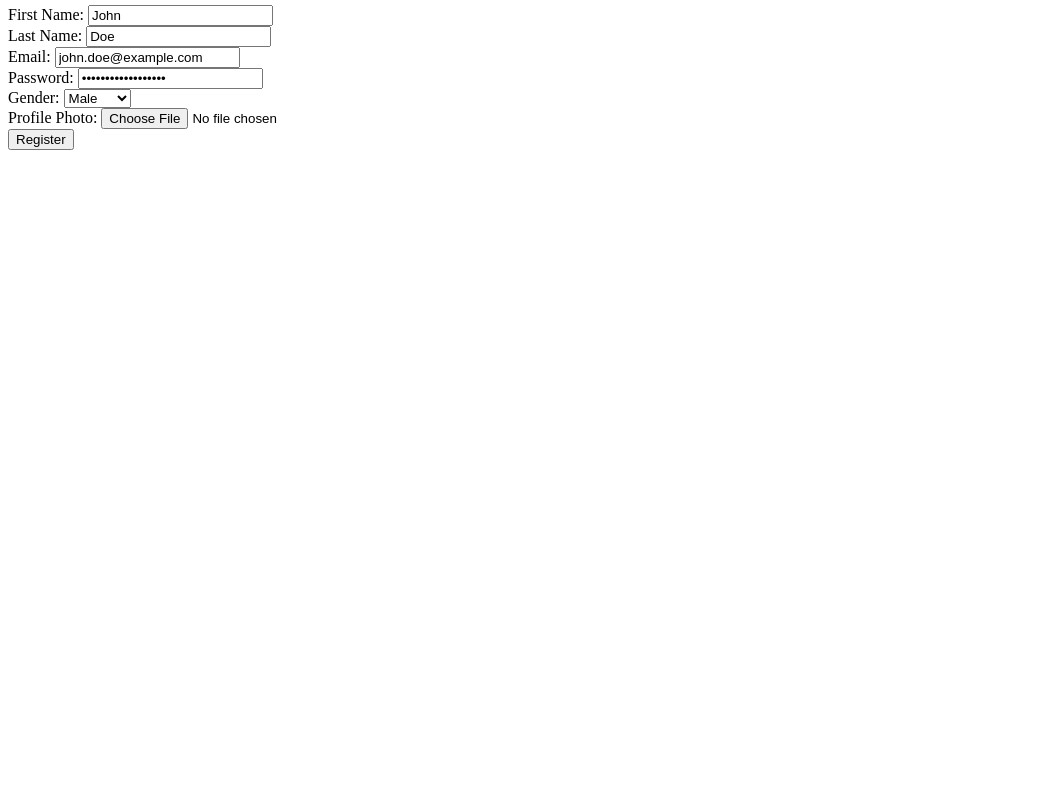
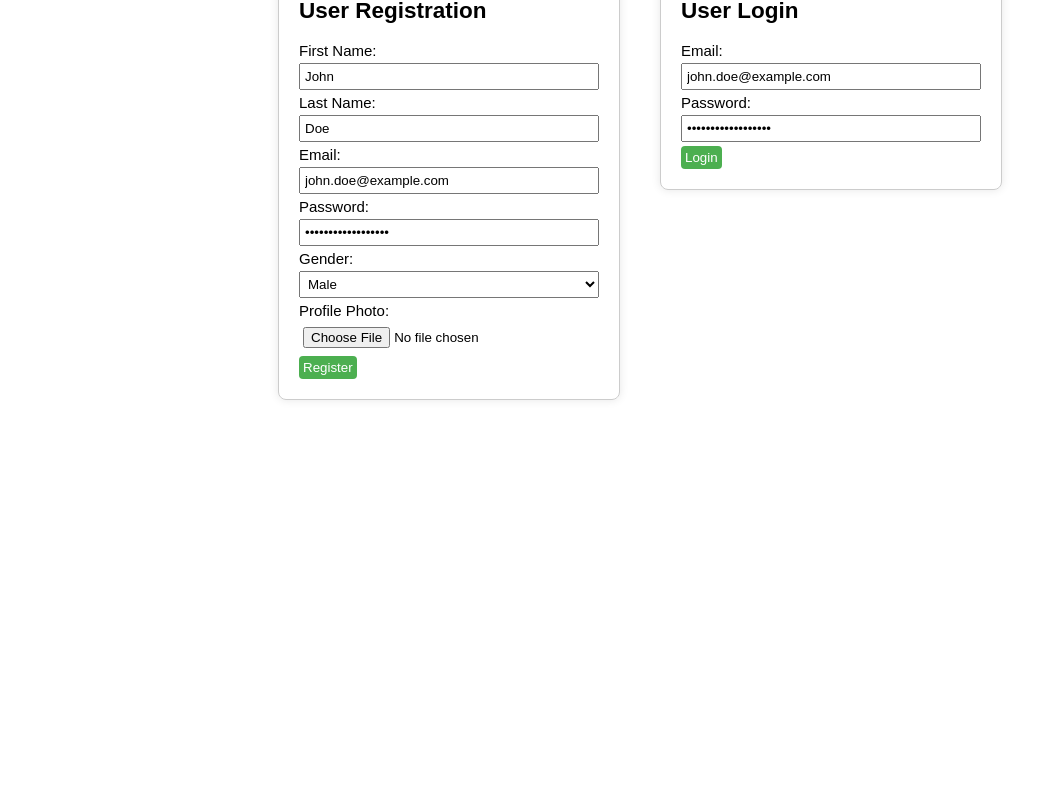
Before and after one commit to nick6850/node-express-mysql-api, a website: page src/public/index.html in a window 1280 px wide. Shown: the part 62-852 px from the top of the page, without its empty margins (0-1057 px from the left). Before the commit the page ends 800 px from the top, so only its background shows below. Drawn offline with Linux system fonts and the light colour scheme.

Commit message:
Implement user login logic

```diff
--- a/src/index.js
+++ b/src/index.js
@@ -11,6 +11,7 @@ const app = express();
 const PORT = process.env.PORT || 3001;
 
 // Middleware
+app.use(express.urlencoded({ extended: true }));
 app.use(express.json());
 app.use(cookieParser());
 
--- a/src/public/index.html
+++ b/src/public/index.html
@@ -4,16 +4,17 @@
     <meta charset="UTF-8" />
     <meta http-equiv="X-UA-Compatible" content="IE=edge" />
     <meta name="viewport" content="width=device-width, initial-scale=1.0" />
-    <title>User Registration Form</title>
+    <title>User Registration and Login</title>
+    <link rel="stylesheet" href="style.css" />
   </head>
   <body>
-    <h2>User Registration Form</h2>
     <form
       action="http://localhost:3001/user/register"
       method="POST"
       enctype="multipart/form-data"
       id="registrationForm"
     >
+      <h2>User Registration</h2>
       <label for="firstName">First Name:</label>
       <input
         type="text"
@@ -48,13 +49,39 @@
       <select id="gender" name="gender" required>
         <option value="male">Male</option>
         <option value="female">Female</option>
-        <option value="other">Other</option>
       </select>
       <br />
       <label for="photo">Profile Photo:</label>
       <input type="file" id="photo" name="file" accept=".jpg, .png" required />
       <br />
-      <button type="submit" onclick="submitForm(event)">Register</button>
+      <button type="submit">Register</button>
+    </form>
+
+    <form
+      action="http://localhost:3001/user/login"
+      method="POST"
+      id="loginForm"
+    >
+      <h2>User Login</h2>
+      <label for="loginEmail">Email:</label>
+      <input
+        type="email"
+        id="loginEmail"
+        name="email"
+        required
+        value="john.doe@example.com"
+      />
+      <br />
+      <label for="loginPassword">Password:</label>
+      <input
+        type="password"
+        id="loginPassword"
+        name="password"
+        required
+        value="StrongPassword123,"
+      />
+      <br />
+      <button type="submit">Login</button>
     </form>
   </body>
 </html>
--- /dev/null
+++ b/src/public/style.css
@@ -0,0 +1,44 @@
+body {
+  font-family: Arial, sans-serif;
+  display: flex;
+  justify-content: center;
+  height: 200vh;
+  margin: 0;
+  font-size: 15px;
+}
+
+form {
+  width: 300px;
+  height: fit-content;
+  margin: 20px;
+  padding: 20px;
+  border: 1px solid #ccc;
+  border-radius: 8px;
+  box-shadow: 0 0 10px rgba(0, 0, 0, 0.1);
+}
+
+label {
+  display: block;
+  margin-bottom: 4px;
+}
+
+input,
+select {
+  width: 100%;
+  padding: 4px;
+  margin-bottom: 4px;
+  box-sizing: border-box;
+}
+
+button {
+  background-color: #4caf50;
+  color: white;
+  padding: 4px;
+  border: none;
+  border-radius: 4px;
+  cursor: pointer;
+}
+
+button:hover {
+  background-color: #45a049;
+}
--- a/src/routes/userRoutes.js
+++ b/src/routes/userRoutes.js
@@ -15,4 +15,6 @@ router.post(
   userController.registerUser
 );
 
+router.post("/login", userController.loginUser);
+
 module.exports = router;
```
Also changed, not shown: src/controllers/userController.js (+31 -0 lines), src/utils/generateToken.js (added, +9 -0 lines), uploads/1704762673828-1.jpg (deleted).
